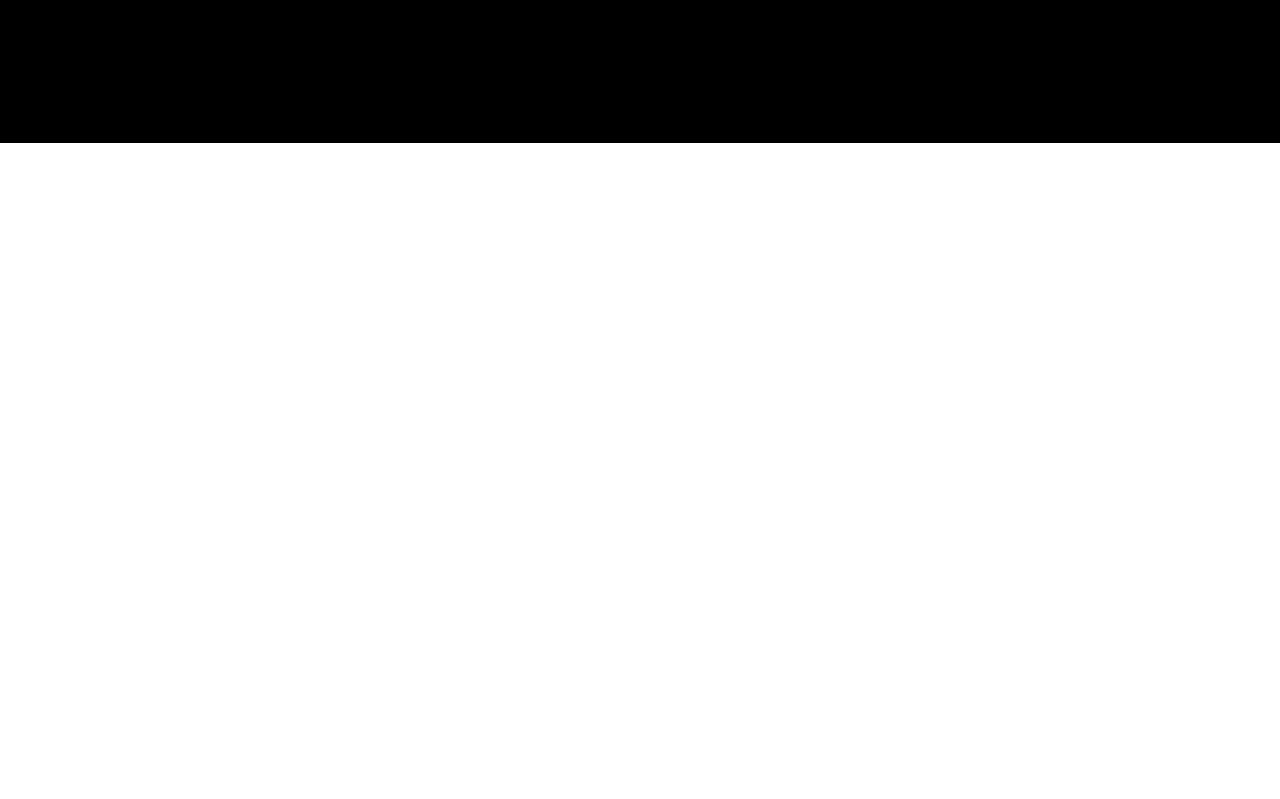
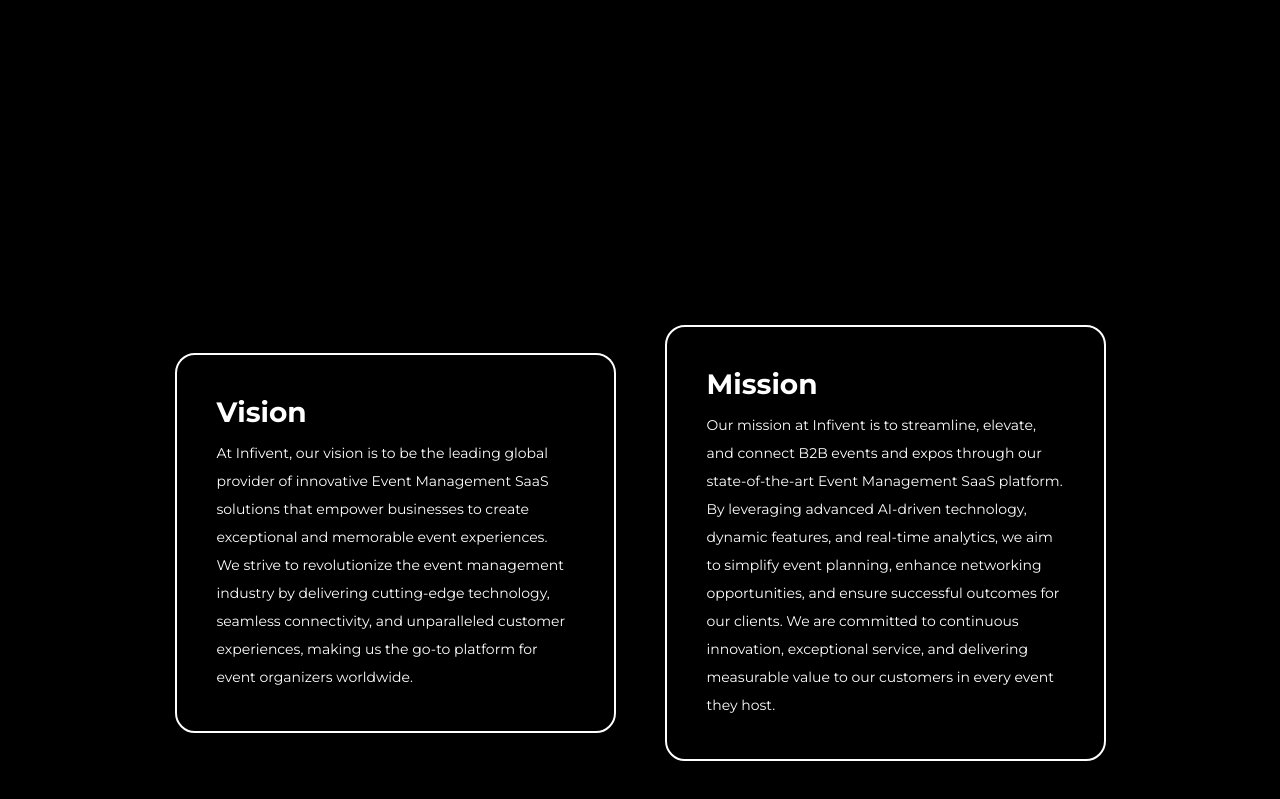
Before and after one commit to prathmeshgokhe/infivent, a React (Create React App) app: page / in a window 1280 px wide. Shown: the part 657-1456 px from the top of the page. Before the commit the page ends 800 px from the top, so only its background shows below. Built offline with nearby package versions, Linux system fonts and the light colour scheme.

Commit message:
Vision mission fixed

```diff
--- a/src/App.js
+++ b/src/App.js
@@ -1,10 +1,12 @@
 import './App.css';
 import Hero from "./components/Hero"
+import Visionmission from "./components/Visionmission"
 function App() {
   return (
     <>
       <div className='app'>
         <Hero />
+        <Visionmission />
       </div>
     </>
   );
--- /dev/null
+++ b/src/components/Visionmission.jsx
@@ -0,0 +1,37 @@
+import React from 'react'
+import "../styles/visionmission.scss"
+
+const Visionmission = () => {
+    return (
+        <div className='main'>
+            <div className='content'>
+                <div className='vision-info'>
+                    <div className='vision-container'>
+                        <div className='heading'>
+                            <h1>Vision</h1>
+                        </div>
+                        <div className='info'>
+                            <p>
+                                At Infivent, our vision is to be the leading global provider of innovative Event Management SaaS solutions that empower businesses to create exceptional and memorable event experiences. We strive to revolutionize the event management industry by delivering cutting-edge technology, seamless connectivity, and unparalleled customer experiences, making us the go-to platform for event organizers worldwide.
+                            </p>
+                        </div>
+                    </div>
+                </div>
+                <div className='mission-info'>
+                    <div className='mission-container'>
+                        <div className='heading'>
+                            <h1>Mission</h1>
+                        </div>
+                        <div className='info'>
+                            <p>
+                                Our mission at Infivent is to streamline, elevate, and connect B2B events and expos through our state-of-the-art Event Management SaaS platform. By leveraging advanced AI-driven technology, dynamic features, and real-time analytics, we aim to simplify event planning, enhance networking opportunities, and ensure successful outcomes for our clients. We are committed to continuous innovation, exceptional service, and delivering measurable value to our customers in every event they host.
+                            </p>
+                        </div>
+                    </div>
+                </div>
+            </div>
+        </div>
+    )
+}
+
+export default Visionmission
--- /dev/null
+++ b/src/styles/visionmission.scss
@@ -0,0 +1,77 @@
+.main {
+    height: 100vh;
+    width: 100%;
+    background-color: black;
+    padding: 0 150px;
+    font-family: "Montserrat", sans-serif;
+    // border: 1px solid blue;
+    .content {
+        display: flex;
+        // border: 1px solid yellow;
+        height: 100%;
+        .vision-info {
+            width: 50%;
+            // border: 2px solid red;
+            display: flex;
+            align-items: center;
+            justify-content: center;
+            .vision-container {
+                width: 90%;
+                border: 2px solid white;
+                display: flex;
+                flex-direction: column;
+                border-radius: 20px;
+                padding: 40px;
+                .heading {
+                    // border: 2px solid green;
+                    padding-bottom: 10px;
+                    h1 {
+                        font-family: "Montserrat", sans-serif;
+                        font-size: 28px;
+                        color: white;
+                    }
+                }
+                .info {
+                    p {
+                        font-family: "Montserrat", sans-serif;
+                        font-size: 14px;
+                        color: white;
+                        line-height: 2;
+                    }
+                }
+            }
+        }
+        .mission-info {
+            width: 50%;
+            // border: 2px solid blue;
+            display: flex;
+            align-items: center;
+            justify-content: center;
+            .mission-container {
+                width: 90%;
+                border: 2px solid white;
+                display: flex;
+                flex-direction: column;
+                border-radius: 20px;
+                padding: 40px;
+                .heading {
+                    // border: 2px solid green;
+                    padding-bottom: 10px;
+                    h1 {
+                        font-family: "Montserrat", sans-serif;
+                        font-size: 28px;
+                        color: white;
+                    }
+                }
+                .info {
+                    p {
+                        font-family: "Montserrat", sans-serif;
+                        font-size: 14px;
+                        color: white;
+                        line-height: 2;
+                    }
+                }
+            }
+        }
+    }
+}
```
